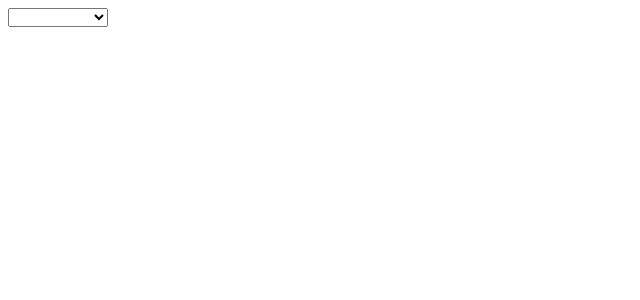
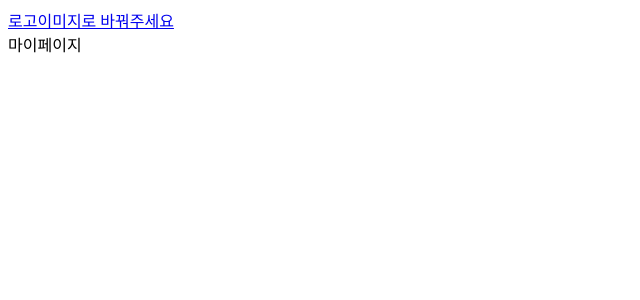
Before and after one commit to swcamp9thTeam1/frontend-project-accountbook, a Vue app: page /my in a window 1280 px wide. Shown: the top 300 px of the page, without its empty margins (0-640 px from the left). Built offline with nearby package versions, Linux system fonts and the light colour scheme.

Commit message:
vue 라우터 설정

```diff
--- a/package.json
+++ b/package.json
@@ -9,7 +9,8 @@
     "preview": "vite preview"
   },
   "dependencies": {
-    "vue": "^3.4.29"
+    "vue": "^3.4.29",
+    "vue-router": "^4.0.13"
   },
   "devDependencies": {
     "@vitejs/plugin-vue": "^5.0.5",
--- a/src/App.vue
+++ b/src/App.vue
@@ -1,42 +1,14 @@
 <template>
-  <select name="" id="" v-model="username">
-    <option value="채연">채연 컴포넌트</option>
-    <option value="시우">시우 컴포넌트</option>
-    <option value="현진">현진 컴포넌트</option>
-    <option value="호정">호정 컴포넌트</option>
-    <option value="다민">다민 컴포넌트</option>
-    <option value="경희">경희 컴포넌트</option>
-  </select>
-
-  <div v-if="username === '채연'">
-    <!-- 채연 컴포넌트 -->
-  </div>
-
-  <div v-else-if="username === '시우'">
-    <!-- 시우 컴포넌트 -->
-  </div>
-
-  <div v-else-if="username === '현진'">
-    <!-- 현진 컴포넌트 -->
-  </div>
-
-  <div v-else-if="username === '호정'">
-    <!-- 호정 컴포넌트 -->
-  </div>
-
-  <div v-else-if="username === '다민'">
-    <!-- 다민 컴포넌트 -->
-  </div>
-
-  <div v-else>
-    <!-- 경희 컴포넌트 -->
-  </div>
+  <AppHeader />
+  <main>
+    <RouterView />
+  </main>
 </template>
 
 <script setup>
-import { ref } from 'vue';
+import { RouterView } from 'vue-router';
 
-const username = ref("");
+import AppHeader from '@/components/AppHeader.vue';
 </script>
 
 <style scoped>
--- /dev/null
+++ b/src/components/AppHeader.vue
@@ -0,0 +1,28 @@
+<template>
+    <header>
+        <nav>
+            <RouterLink to="/">
+                로고이미지로 바꿔주세요
+            </RouterLink>
+
+        </nav>
+
+        <div v-if="user">
+            <RouterLink to="/my">
+                <button type="button">마이페이지</button>
+            </RouterLink>
+        </div>
+    </header>
+</template>
+
+<script setup>
+import { ref } from 'vue';
+import { RouterLink } from 'vue-router';
+
+const user = ref("");   // 이거로 유저 있는지 없는지 컨트롤
+
+</script>
+
+<style scoped>
+
+</style>
--- a/src/main.js
+++ b/src/main.js
@@ -1,4 +1,7 @@
 import { createApp } from 'vue'
 import App from './App.vue'
+import router from '@/router/router'
 
-createApp(App).mount('#app')
+createApp(App)
+    .use(router)
+    .mount('#app');
--- /dev/null
+++ b/src/router/router.js
@@ -0,0 +1,23 @@
+import { createRouter, createWebHistory } from "vue-router";
+
+import WelcomePage from "@/views/WelcomePage.vue";
+import AccountBookPage from "@/views/AccountBookPage.vue";
+import SaveMapPage from "@/views/SaveMapPage.vue";
+import GroupPage from "@/views/GroupPage.vue";
+import CommunityPage from "@/views/CommunityPage.vue";
+import MyPage from "@/views/MyPage.vue";
+
+const router = createRouter({
+    history: createWebHistory(),
+    routes: [
+        { path: "/", component: WelcomePage },
+        { path: "/account-book", component: AccountBookPage, children: [] },
+        { path: "/save-map", component: SaveMapPage },
+        { path: "/group", component: GroupPage },
+        { path: "/community", component: CommunityPage },
+        { path: "/my", component: MyPage },
+
+    ],
+})
+
+export default router;
--- /dev/null
+++ b/src/views/CommunityPage.vue
@@ -0,0 +1,13 @@
+<template>
+    <div>
+
+    </div>
+</template>
+
+<script setup>
+
+</script>
+
+<style scoped>
+
+</style>
--- /dev/null
+++ b/src/views/GroupPage.vue
@@ -0,0 +1,13 @@
+<template>
+    <div>
+
+    </div>
+</template>
+
+<script setup>
+
+</script>
+
+<style scoped>
+
+</style>
--- /dev/null
+++ b/src/views/MyPage.vue
@@ -0,0 +1,13 @@
+<template>
+    <div>
+        마이페이지
+    </div>
+</template>
+
+<script setup>
+
+</script>
+
+<style scoped>
+
+</style>
--- /dev/null
+++ b/src/views/SaveMapPage.vue
@@ -0,0 +1,13 @@
+<template>
+    <div>
+
+    </div>
+</template>
+
+<script setup>
+
+</script>
+
+<style scoped>
+
+</style>
--- /dev/null
+++ b/src/views/WelcomePage.vue
@@ -0,0 +1,13 @@
+<template>
+    <div>
+        웰컴
+    </div>
+</template>
+
+<script setup>
+
+</script>
+
+<style scoped>
+
+</style>
```
Also changed, not shown: src/views/AccountBookPage.vue (renamed from src/components/Sample.vue), 1 other file (tests, documents, lock files or other folders).
